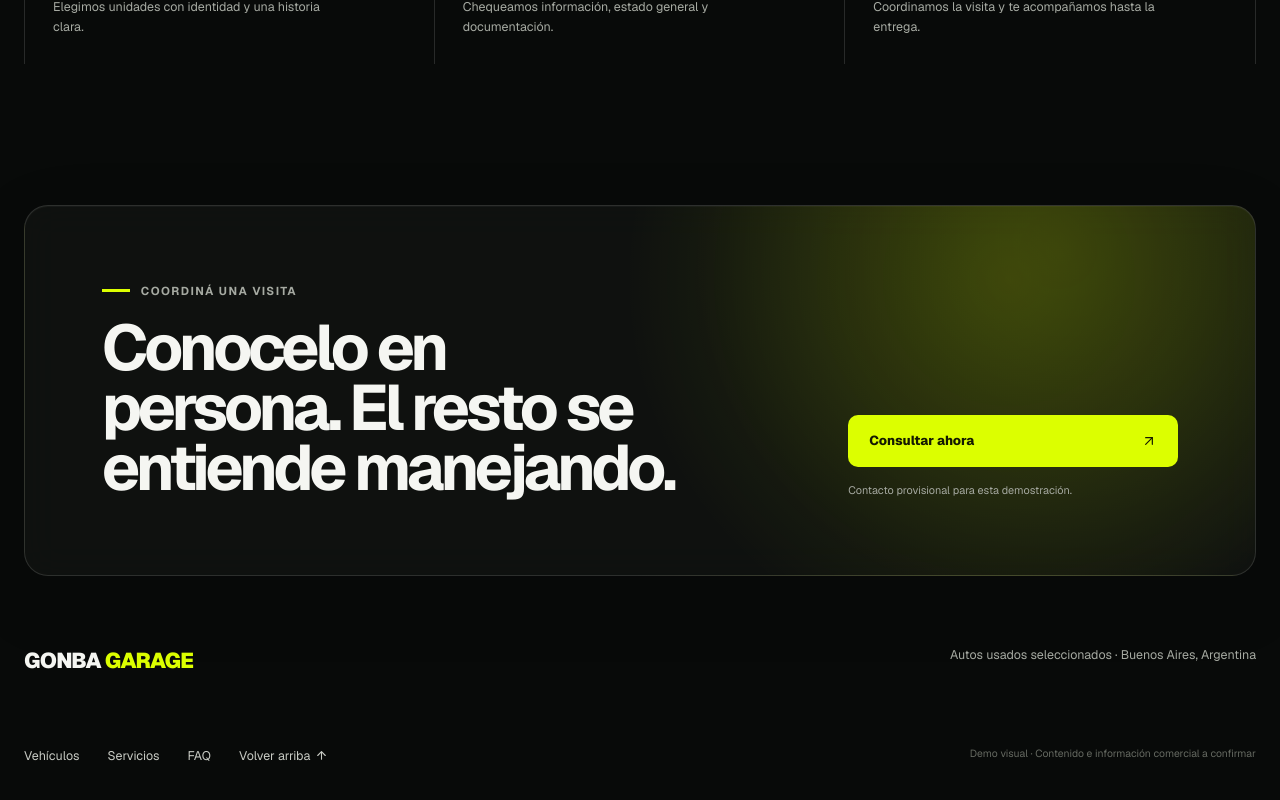
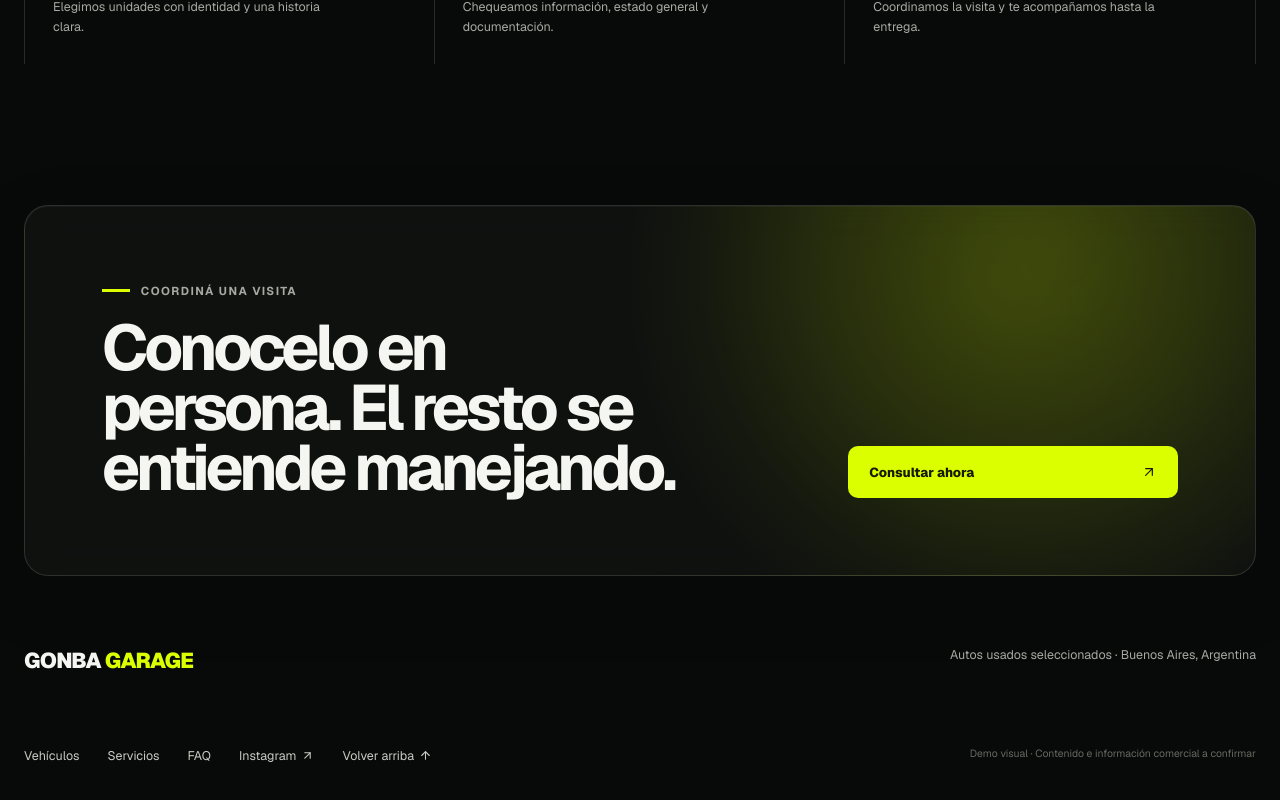
Before and after one commit to florenciasoldavini/gonba-garage, a Next.js app: page /vehiculos/bmw-330i-m-sport-2021 in a window 1280 px wide. Shown: the part 2937-3737 px from the top of the page. Built offline with nearby package versions, Linux system fonts and the light colour scheme; no server answers.

Commit message:
Add WhatsApp and Instagram contact links

```diff
--- a/app/page.tsx
+++ b/app/page.tsx
@@ -5,6 +5,7 @@ import { ArrowDown, ArrowUpRight, Plus } from 'lucide-react';
 import { SiteFooter } from '@/components/layout/site-footer';
 import { SiteHeader } from '@/components/layout/site-header';
 import { ContactCallout } from '@/components/marketing/contact-callout';
+import { getWhatsAppUrl } from '@/lib/contact';
 import { ButtonAnchor, ButtonLink } from '@/components/ui/button';
 import { Eyebrow } from '@/components/ui/eyebrow';
 
@@ -154,12 +155,11 @@ export default function Home() {
       </section>
 
       <ContactCallout
-        actionHref="#inicio"
+        actionHref={getWhatsAppUrl('Hola, quiero hacer una consulta a Gonba Garage.')}
         actionLabel="Escribir por WhatsApp"
         analytics={{ channel: 'whatsapp', placement: 'home_contact' }}
         eyebrow="Hablemos"
         id="contacto"
-        note="Datos de contacto provisionales para esta demostración."
         title="El próximo paso puede empezar con un mensaje."
         titleId="contact-title"
       />
--- a/app/vehiculos/[slug]/page.tsx
+++ b/app/vehiculos/[slug]/page.tsx
@@ -7,6 +7,7 @@ import { ArrowDown, ArrowUpRight, Scale } from 'lucide-react';
 import { SiteFooter } from '@/components/layout/site-footer';
 import { SiteHeader } from '@/components/layout/site-header';
 import { ContactCallout } from '@/components/marketing/contact-callout';
+import { getWhatsAppUrl } from '@/lib/contact';
 import { ButtonAnchor } from '@/components/ui/button';
 import { Eyebrow } from '@/components/ui/eyebrow';
 import { findMockVehicle, mockVehicles } from '@/features/vehicles/data/mock-vehicles';
@@ -223,13 +224,12 @@ export default async function VehicleDetailPage({ params }: VehicleDetailPagePro
       </section>
 
       <ContactCallout
-        actionHref={`mailto:ventas@gonbagarage.com.ar?subject=Consulta ${vehicle.make} ${vehicle.model}`}
+        actionHref={getWhatsAppUrl(`Hola, quiero consultar por el ${vehicle.make} ${vehicle.model}.`)}
         actionLabel="Consultar ahora"
-        analytics={{ channel: 'email', placement: 'vehicle_detail', vehicleSlug: vehicle.slug }}
+        analytics={{ channel: 'whatsapp', placement: 'vehicle_detail', vehicleSlug: vehicle.slug }}
         className="detail-contact"
         eyebrow="Coordiná una visita"
         id="consulta"
-        note="Contacto provisional para esta demostración."
         title="Conocelo en persona. El resto se entiende manejando."
         titleId="contact-title"
       />
--- a/components/layout/site-footer.tsx
+++ b/components/layout/site-footer.tsx
@@ -1,7 +1,8 @@
 import Link from 'next/link';
-import { ArrowUp } from 'lucide-react';
+import { ArrowUp, ArrowUpRight } from 'lucide-react';
 
 import { Wordmark } from '@/components/brand/wordmark';
+import { INSTAGRAM_URL } from '@/constants/contact';
 
 type SiteFooterProps = {
   topHref: string;
@@ -22,6 +23,9 @@ export function SiteFooter({
         <Link href={home ? '#vehiculos' : '/vehiculos'}>Vehículos</Link>
         <Link href={home ? '#servicios' : '/#servicios'}>Servicios</Link>
         <Link href={home ? '#preguntas' : '/#preguntas'}>FAQ</Link>
+        <a href={INSTAGRAM_URL} target="_blank" rel="noreferrer">
+          Instagram <ArrowUpRight aria-hidden="true" size={13} />
+        </a>
         <Link href={topHref}>
           Volver arriba <ArrowUp aria-hidden="true" size={13} />
         </Link>
--- a/components/marketing/contact-callout.tsx
+++ b/components/marketing/contact-callout.tsx
@@ -11,7 +11,7 @@ type ContactCalloutProps = {
   actionLabel: string;
   eyebrow: string;
   id: string;
-  note: string;
+  note?: string;
   title: string;
   titleId: string;
   analytics?: {
@@ -59,7 +59,7 @@ export function ContactCallout({
         >
           {actionLabel} <ArrowUpRight aria-hidden="true" size={16} strokeWidth={1.8} />
         </ButtonAnchor>
-        <p>{note}</p>
+        {note ? <p>{note}</p> : null}
       </div>
     </section>
   );
--- /dev/null
+++ b/constants/contact.ts
@@ -0,0 +1,2 @@
+export const INSTAGRAM_URL = 'https://www.instagram.com/gonbagarage/';
+export const WHATSAPP_NUMBER = '5491144148316';
--- /dev/null
+++ b/lib/contact.ts
@@ -0,0 +1,7 @@
+import { WHATSAPP_NUMBER } from '@/constants/contact';
+
+export function getWhatsAppUrl(message?: string) {
+  const baseUrl = `https://wa.me/${WHATSAPP_NUMBER}`;
+
+  return message ? `${baseUrl}?text=${encodeURIComponent(message)}` : baseUrl;
+}
```
